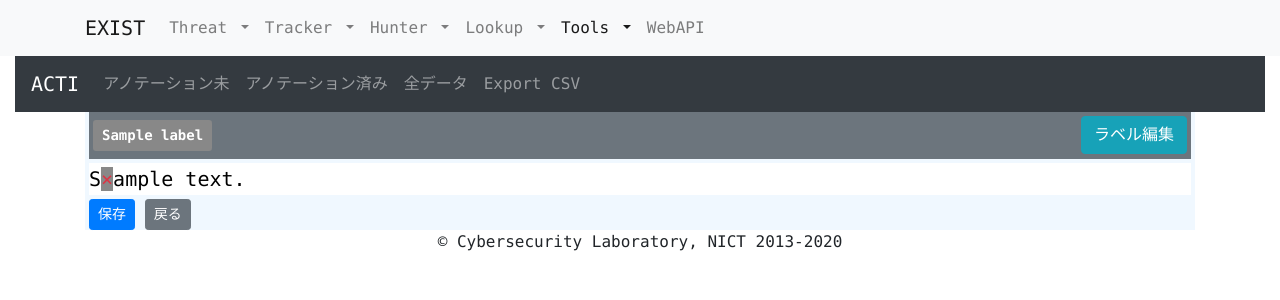
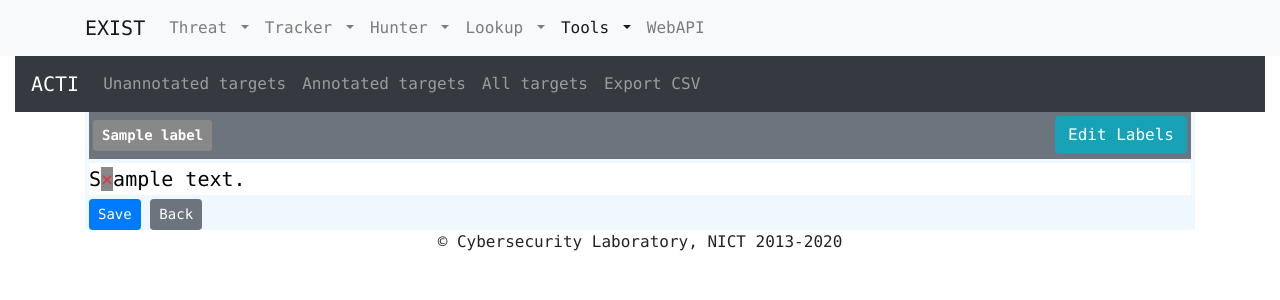
Before and after one commit to nict-csl/exist, a Django app: page /acti/tweet/annotation/1/ in a window 1280 px wide. Shown: the top 300 px of the page. Run offline with Django 3.2, Linux system fonts and the light colour scheme; tables that the repository leaves empty hold one stand-in row (values such as "Sample post"); parts of the project's set-up code (start-up, migrations or seed data) failed here and were passed over; some libraries are stand-ins or nearby versions.

Commit message:
Changed label name to English

```diff
--- /dev/null
+++ b/apps/acti/templates/acti/menu.html
@@ -0,0 +1,19 @@
+  <nav class="navbar navbar-expand-sm navbar-dark bg-dark">
+    <a href="{% url 'acti:tweet_list' mode='check' %}" class="navbar-brand">ACTI</a>
+    <button class="navbar-toggler" type="button"
+        data-toggle="collapse"
+        data-target="#navmenu1"
+        aria-controls="navmenu1"
+        aria-expanded="false"
+        aria-label="Toggle navigation">
+      <span class="navbar-toggler-icon"></span>
+    </button>
+    <div class="collapse navbar-collapse" id="navmenu1">
+      <div class="navbar-nav">
+        <a class={% if mode == 'check' %}"active nav-item nav-link"{% else %}"nav-item nav-link"{% endif %}  href="{% url 'acti:tweet_list' mode='check' %}">Unannotated targets</a>
+        <a class={% if mode == 'already' %}"active nav-item nav-link"{% else %}"nav-item nav-link"{% endif %} href="{% url 'acti:tweet_list' mode='already' %}">Annotated targets</a>
+        <a class={% if mode == 'all' %}"active nav-item nav-link"{% else %}"nav-item nav-link"{% endif %} href="{% url 'acti:tweet_list' mode='all' %}">All targets</a>
+        <a class="nav-item nav-link" href="{% url 'acti:download' %}">Export CSV</a>
+      </div>
+    </div>
+  </nav>
--- a/apps/acti/templates/acti/tweet_edit.html
+++ b/apps/acti/templates/acti/tweet_edit.html
@@ -5,7 +5,7 @@
 {% block title %}ACTI{% endblock title %}
 
 {% block content %}
-{% include "acti/manu.html" %}
+{% include "acti/menu.html" %}
 	<div id="main" class="container">
 		<app></app>
 	</div>
@@ -29,23 +29,23 @@
 
 	<script type="text/x-template" id="app-header-editmodal-template">
 		<div class="row justify-content-end px-1">
-			<button id="show-modal" class="btn btn-info" data-toggle="modal" data-target="#modal1">ラベル編集</button>
+			<button id="show-modal" class="btn btn-info" data-toggle="modal" data-target="#modal1">Edit Labels</button>
 			<div class="modal fade" id="modal1" tabindex="-1" role="dialog" aria-labelledby="label1" aria-hidden="true">
 				<div class="modal-dialog" role="document">
 					<div class="modal-content">
 						<div class="modal-header">
-							<h5 class="modal-title" id="label1">ラベル編集</h5>
+							<h5 class="modal-title" id="label1">Edit Labels</h5>
 							<button type="button" class="close" data-dismiss="modal" aria-label="Close">
 								<span aria-hidden="true">&times;</span>
 							</button>
 						</div>
 						<div class="modal-body">
 							<div class="row m-2">
-								<p>ラベル追加</p>
+								<p>Add Labels</p>
 								<div class="row">
 									<div class="col-7 align-self-center">
 										<div class="d-flex flex-row">
-											<input class="mx-1" v-model="labelName" :style="styleColor" placeholder="ラベル名">
+											<input class="mx-1" v-model="labelName" :style="styleColor" placeholder="Label Name">
 										</div>
 									</div>
 									<div class="col-5 dropdown">
@@ -66,10 +66,10 @@
 									</div>
 								</div>
 							</div>
-							<button class="m-1 btn btn-primary" @click="addLabelSave" data-dismiss="modal" aria-label="Close">保存</button>
+							<button class="m-1 btn btn-primary" @click="addLabelSave" data-dismiss="modal" aria-label="Close">Save</button>
 							<div class="mt-3 mx-2">
 								<div class="d-block">
-									<p>ラベル削除</p>
+									<p>Delete Labels</p>
 								</div>
 								<div class="row">
 									<app-header-button v-for="label in labels" :labelName="label.labelName" :color="label.color" :edit="true" @removeLabel="removeLabel"></app-header-button>
@@ -108,8 +108,8 @@
 			<div class="mt-1 mx-1">
 				<form method="post">
 					{% csrf_token %}
-					<a href="{% url 'acti:tweet_list' mode='check' %}" class="btn btn-primary btn-sm" @click="save">保存</a>
-					<a href="{% url 'acti:tweet_list' mode='check' %}" class="btn btn-secondary btn-sm">戻る</a>
+					<a href="{% url 'acti:tweet_list' mode='check' %}" class="btn btn-primary btn-sm" @click="save">Save</a>
+					<a href="{% url 'acti:tweet_list' mode='check' %}" class="btn btn-secondary btn-sm">Back</a>
 				</form>
 			</div>
 		</div>
--- a/apps/acti/templates/acti/tweet_list.html
+++ b/apps/acti/templates/acti/tweet_list.html
@@ -1,10 +1,10 @@
 {% extends "base.html" %}
 {% block content %}
 {% load static %}
-{% include "acti/manu.html" %}
+{% include "acti/menu.html" %}
 {% include "twitter/searchBar.html" %}
 <div>
-    <h4 class="mt-4 border-bottom">データの一覧</h4>
+    <h4 class="mt-4 border-bottom">Target List</h4>
     <table id="tweet" class="table table-sm table-bordered" style="width: 100%;table-layout: fixed;">
         <thead class="thead-light">
         <tr>
--- a/apps/acti/templates/acti/tweet_view.html
+++ b/apps/acti/templates/acti/tweet_view.html
@@ -5,7 +5,7 @@
 {% block title %}ACTI{% endblock title %}
 
 {% block content %}
-{% include "acti/manu.html" %}
+{% include "acti/menu.html" %}
 	<div id="main" class="container">
 		<app></app>
 	</div>
@@ -48,7 +48,7 @@
 			<app-header class="row mx-1" :labels="labels"></app-header>
 			<app-text class="mx-1 bg-white text-left" :text="text" ref="apptext" :anns="anns"></app-text>
 			<div class="mt-1 mx-1">
-				<a href="{% url 'acti:tweet_list' mode='check' %}" class="btn btn-secondary btn-sm">戻る</a>
+				<a href="{% url 'acti:tweet_list' mode='check' %}" class="btn btn-secondary btn-sm">Back</a>
 			</div>
 		</div>
 	</script>
```
